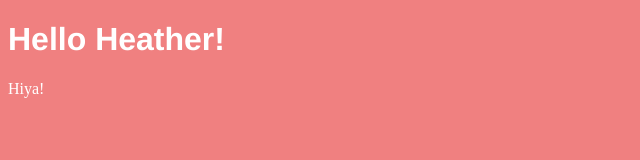
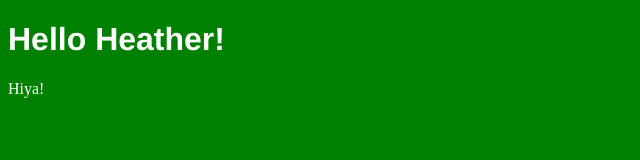
Before and after one commit to jennlyle/frontend_practice_website, a plain HTML site: page index.html in a window 1280 px wide. Shown: the whole page, without its empty margins (0-640 px from the left). Drawn offline with Linux system fonts and the light colour scheme.

Commit message:
Implemented media queries

```diff
--- a/styles.css
+++ b/styles.css
@@ -11,14 +11,29 @@ body {
 
   /* Media Queries */
 
-  @media only screen and (min-width: 500px) {
+  @media only screen and (min-width: 200px) {
     body {
-      background-color: lightblue;
+      background-color: red;
+    }
+  }
+
+  @media only screen and (min-width: 400px) {
+    body {
+      background-color: orange;
+    }
+  }
+
+  @media only screen and (min-width: 600px) {
+    body {
+      background-color: yellow;
     }
   }
 
   @media only screen and (min-width: 800px) {
     body {
-      background-color: lightcoral;
+      background-color: green;
     }
   }
+
+  /* At 1050px, it behaved with 'green' background as expected;
+    at 150px, it behaved with default background as expected */
```
